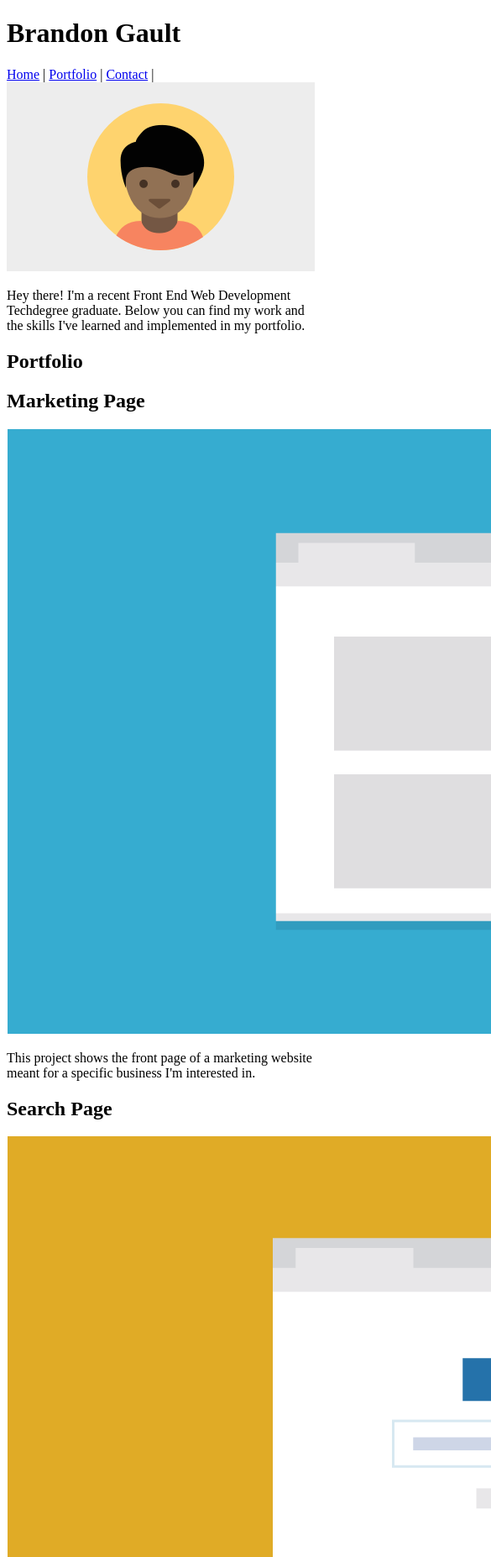
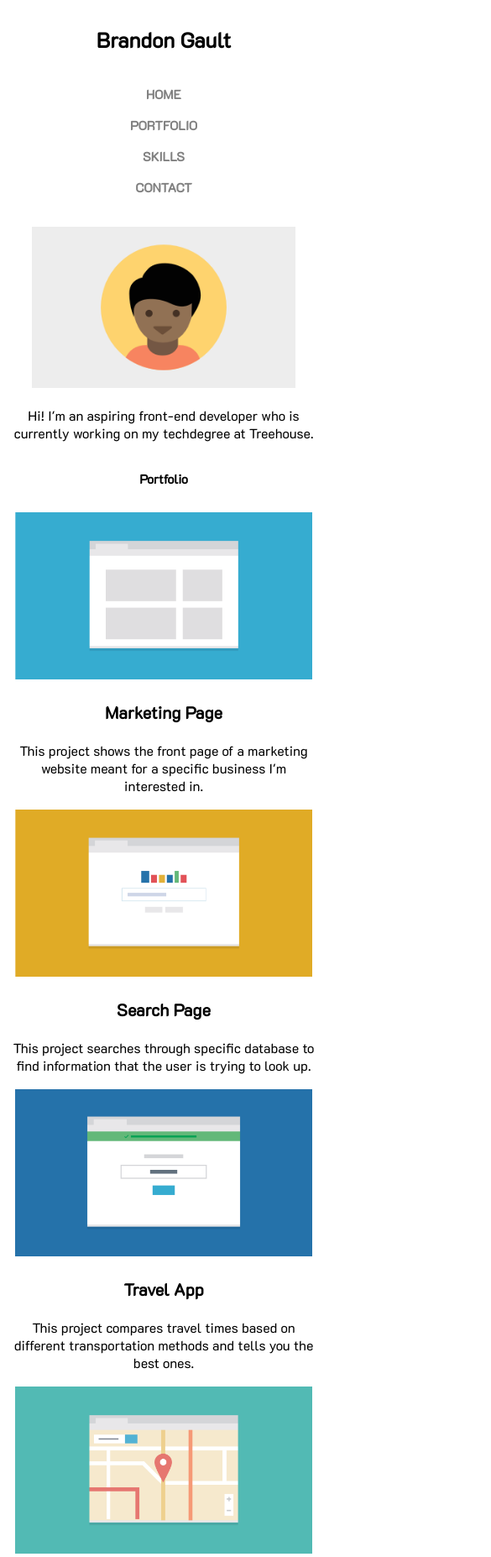
Before and after one commit to brandongault/Mobile-First-Responsive-Layout, a plain HTML site: page index.html in a window 390 px wide. Shown: the top 1854 px of the page at 84% size, 585 px wide, since content can reach past the window. Drawn offline with Linux system fonts and the light colour scheme; a web font is replaced by a local one.

Commit message:
starting tablet media query

```diff
--- a/css/styles.css
+++ b/css/styles.css
@@ -1,11 +1,129 @@
-.main-nav {
-  text-align: center;
+*{
+	box-sizing: border-box;
+	border: 1px solid white;
+	font-family: 'K2D', sans-serif;
 }
 
-.intro {
-  text-align: center;
+/* =======================
+		LINKS
+======================= */
+
+a:link {
+	text-decoration: none;
+	color: grey;
 }
 
-.main {
-  text-align: center;
+a:visited{
+	color: green;
 }
+
+a:hover{
+	color: gold;
+}
+
+a:active {
+	color: purple;
+}
+
+
+/* =======================
+		HEADER
+======================= */
+h1 {
+	text-align: center;
+	font-size: 25px;
+	padding: 0;
+	margin: 5%;
+}
+
+nav {
+	margin: 0;
+	padding: 0;
+}
+
+ul {
+	list-style-type: none;
+	text-align: center;
+	padding: 0;
+}
+
+ul li {
+	padding-bottom: 15px;
+	font-size: 15px;
+	font-weight: 800;
+}
+
+
+.profile {
+	height: 80%;
+	width: 100%;
+	padding-right: 25px;
+	padding-left: 25px;
+}
+
+p {
+	text-align: center;
+}
+
+/* =======================
+		MAIN
+======================= */
+h2 {
+	text-align: center;
+	font-size: 15px;
+	padding-bottom: 15px;
+}
+
+.resize {
+	height: 80%;
+	width: 100%;
+	padding-right: 5px;
+	padding-left: 5px;
+}
+
+.bold {
+	font-style: bold;
+	text-align: center;
+	font-size: 20px;
+}
+
+.info {
+	text-align: center;
+	padding-top: 5px;
+}
+
+/* =======================
+		FOOTER
+======================= */
+.footer1 {
+	float: left;
+	font-weight: bold;
+}
+
+.footer2 {
+	float: right;
+	font-weight: bold;
+}
+
+/* =======================
+		MEDIA QUERIES
+======================= */
+@media (min-width: 768px){
+	h1 {
+		font-size: 2em;
+	}
+
+	ul {
+		list-style-type: none;
+
+	}
+
+	ul li {
+		font-size: 1.25em;
+		display: inline;
+		padding-right: 1.25em;
+	}
+
+	.intro {
+		display:inline-block;
+	}
--- a/index.html
+++ b/index.html
@@ -4,65 +4,74 @@
   <meta charset="utf-8">
   <title>Brandon Gault's Profile</title>
   <meta name="viewport" content="width=device-width, initial-scale=1.0">
+  <link href="https://fonts.googleapis.com/css?family=K2D" rel="stylesheet">
   <link rel="stylesheet" href="css/styles.css">
-  <link href="https://fonts.googleapis.com/css?family=Muli%7CRoboto:400,300,500,700,900" rel="stylesheet"></head>
-  <body>
+</head>
 
 <header>
   <div>
-        <h1>Brandon Gault</h1
-          <nav class="main-nav">
-            <a href="index.html">Home</a> |
-            <a href="portfolio.html">Portfolio</a> |
-            <a href="contact.html">Contact</a> |
+    <h1>Brandon Gault</h1>
+      <nav>
+        <ul>
+          <li><a href="index.html">HOME</a></li>
+          <li><a href="portfolio.html">PORTFOLIO</a></li>
+          <li><a href="skills.html">SKILLS</a></li>
+          <li><a href="contact.html">CONTACT</a></li>
+        </ul>
       </nav>
   </div>
-      <div>
-        <img src="images/responsive-layout-profile.png" alt"a picture of an animated person">
-        <p>Hey there! I'm a recent Front End Web Development Techdegree graduate. Below you can find my work and the skills I've learned and implemented in my portfolio.</p>
+
+  <div class"intro">
+    <img class="profile" src="images/responsive-layout-profile.png" alt="a mockup profile picture">
+    <p>Hi! I'm an aspiring front-end developer who is currently working on my techdegree at Treehouse.</p>
   </div>
 </header>
 
+  <body>
     <main>
       <h2>Portfolio</h2>
         <div>
-        <h2>Marketing Page</h2>
-          <img src="images/portfolio-1.png" alt"thumbnail image of marketing project">
+          <img class="resize" src="images/portfolio-1.png" alt="a mockup picture of the marketing page">
+          <h3 class="bold">Marketing Page</h3>
           <p>This project shows the front page of a marketing website meant for a specific business I'm interested in.</p>
-        <h2>Search Page</h2>
-          <img src="images/portfolio-2.png" alt"thumbnail image of search page project">
-          <p>This project searches through a specific database to find information that the user is trying to look up.</p>
-        <h2>Travel App</h2>
-          <img src="images/portfolio-3.png" alt"thumbnail image of travel app project">
-          <p>This project compares travel times based on different transportation methods and tells you the best one.</p>
-        <h2>Map of Favorite Spots</h2>
-          <img src="images/portfolio-4.png" alt"thumbnail image of favorite places project">
+
+          <img class="resize" src="images/portfolio-2.png" alt="a mockup picture of the search page">
+          <h3 class="bold">Search Page</h3>
+          <p>This project searches through specific database to find information that the user is trying to look up.</p>
+
+          <img class="resize" src="images/portfolio-3.png" alt="a mockup picture of the travel app">
+          <h3 class="bold">Travel App</h3>
+          <p>This project compares travel times based on different transportation methods and tells you the best ones.</p>
+
+          <img class="resize" src="images/portfolio-4.png" alt="a mockup picture of the favorite spots map">
+          <h3 class="bold">Map of Favorite Spots</h3>
           <p>This project uses mapping apis to plot points for my favorite spots in the city for a do-it-yourself walking tour.</p>
-        <h2>Photo Gallery</h2>
-          <img src="images/portfolio-5.png" alt"thumbnail image of photo gallery project">
+
+          <img class="resize" src="images/portfolio-5.png" alt="a mockup picture of the photo gallery">
+          <h3 class="bold">Photo Gallery</h3>
           <p>This project shows pictures from a recent trip to the viewer and allows them to easily navigate through photos.</p>
-        <h2>Calculator</h2>
-          <img src="images/portfolio-6.png" alt"thumbnail image of calculator project">
-          <p>Someone can enter in the numbers they want, and press the big blue button and get the result.</p>
+
+          <img class="resize" src="images/portfolio-6.png" alt="a mockup picture of the calculator">
+          <h3 class="bold">Calculator</h3>
+          <p>Someone can enter in the numbers they want, and press the big blue button and get the result. </p>
         </div>
 
         <div>
-        <h2>SKILLS</h2>
+          <h3 class="bold">Skills</h3>
+          <p>Here you can see the languages I'm currently learning or already have experience with.</p>
         </div>
 
         <div>
-        <h2>Contact</h2>
-          <p>If you're interested in chatting or want more information about what I've been working on, I'd love to hear from you!</p>
-          <p>Phone</p>
-          <p>+1(111)555-1234</p>
-          <p>Email</p>
-          <p>email@yoursite.com</p>
+          <h3 class="bold">Contact</h3>
+          <p>If you'd like to talk or need more information about what I'm currently working on, feel free to contact me!</p>
+          <p class "info">Phone +1(111)555-1234</p>
+          <p class "info">Email email@yoursite.com</p>
         </div>
     </main>
 
     <footer>
-      <p>Brandon Gault</p>
-      <p>BACK TO TOP</p>
+      <p class="footer1">Brandon Gault</p>
+      <p class="footer2">BACK TO TOP</p>
     </footer>
 
   </body>
```
Lines whose indentation alone changed are shown as unchanged.
